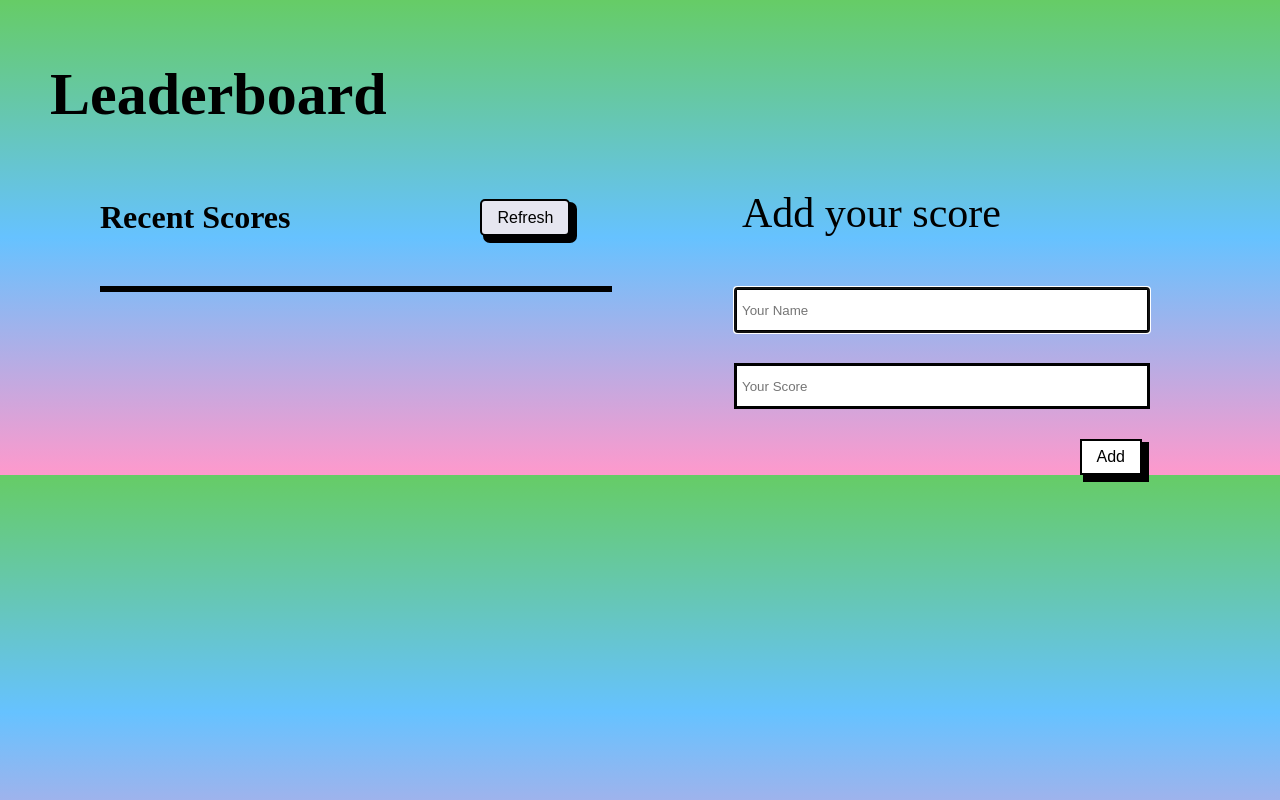
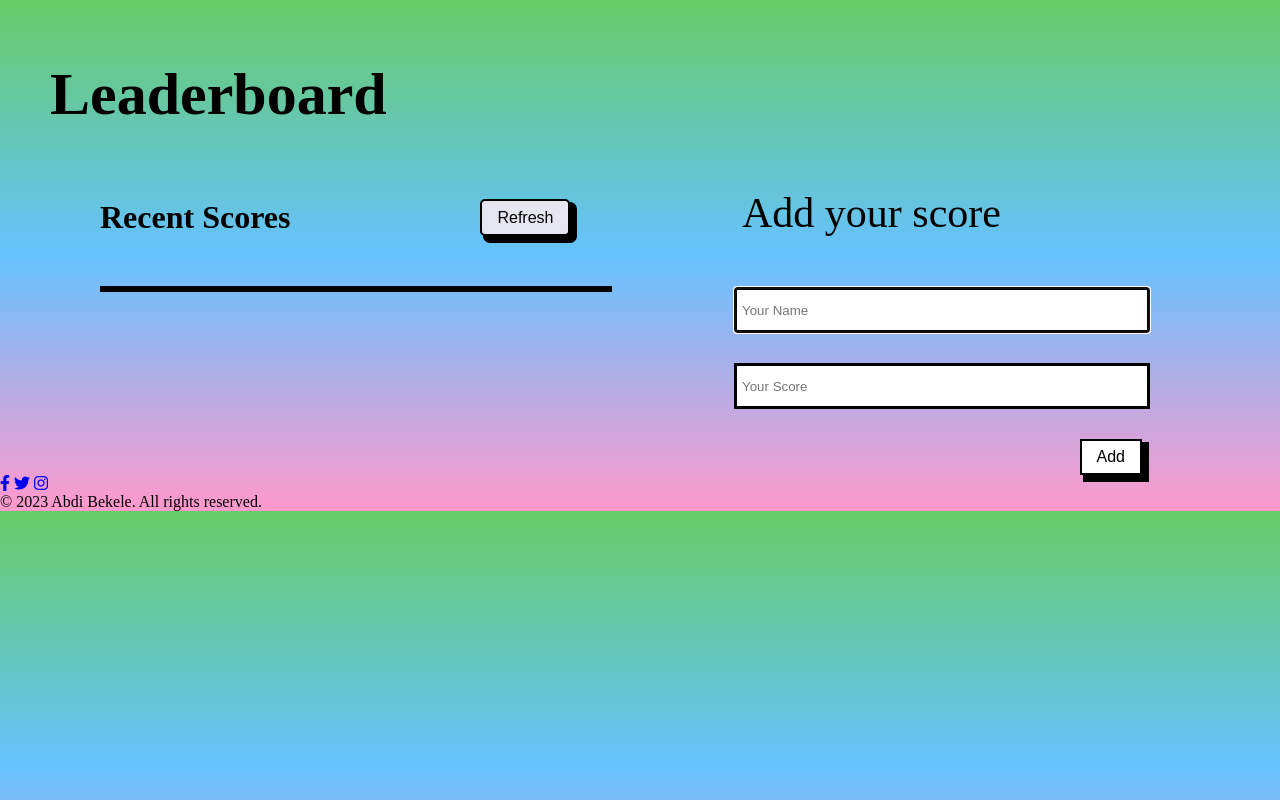
Before and after one commit to Lul-Abdifan/Leaderboard, a website built with webpack: page src/index.html in a window 1280 px wide. Built offline with nearby package versions, Linux system fonts and the light colour scheme; no server answers.

Commit message:
Add footer

```diff
--- a/src/index.html
+++ b/src/index.html
@@ -3,6 +3,11 @@
   <head>
     <meta charset="UTF-8" />
     <meta name="viewport" content="width=device-width, initial-scale=1.0" />
+    <link
+      rel="stylesheet"
+      href="https://cdnjs.cloudflare.com/ajax/libs/font-awesome/5.15.3/css/all.min.css"
+    />
+
     <title>Leaderboard</title>
   </head>
   <body>
@@ -15,7 +20,6 @@
         </div>
         <div class="scores">
           <table class="table"></table>
-
         </div>
       </div>
 
@@ -44,10 +48,19 @@
             class="btn add-btn hide"
             type="submit"
             value="Add"
-
           />
         </form>
       </section>
     </div>
+    <footer>
+      <div class="footer-container">
+        <div class="social-media">
+          <a href="#"><i class="fab fa-facebook-f"></i></a>
+          <a href="#"><i class="fab fa-twitter"></i></a>
+          <a href="#"><i class="fab fa-instagram"></i></a>
+        </div>
+        <p>&copy; 2023 Abdi Bekele. All rights reserved.</p>
+      </div>
+    </footer>
   </body>
 </html>
```
